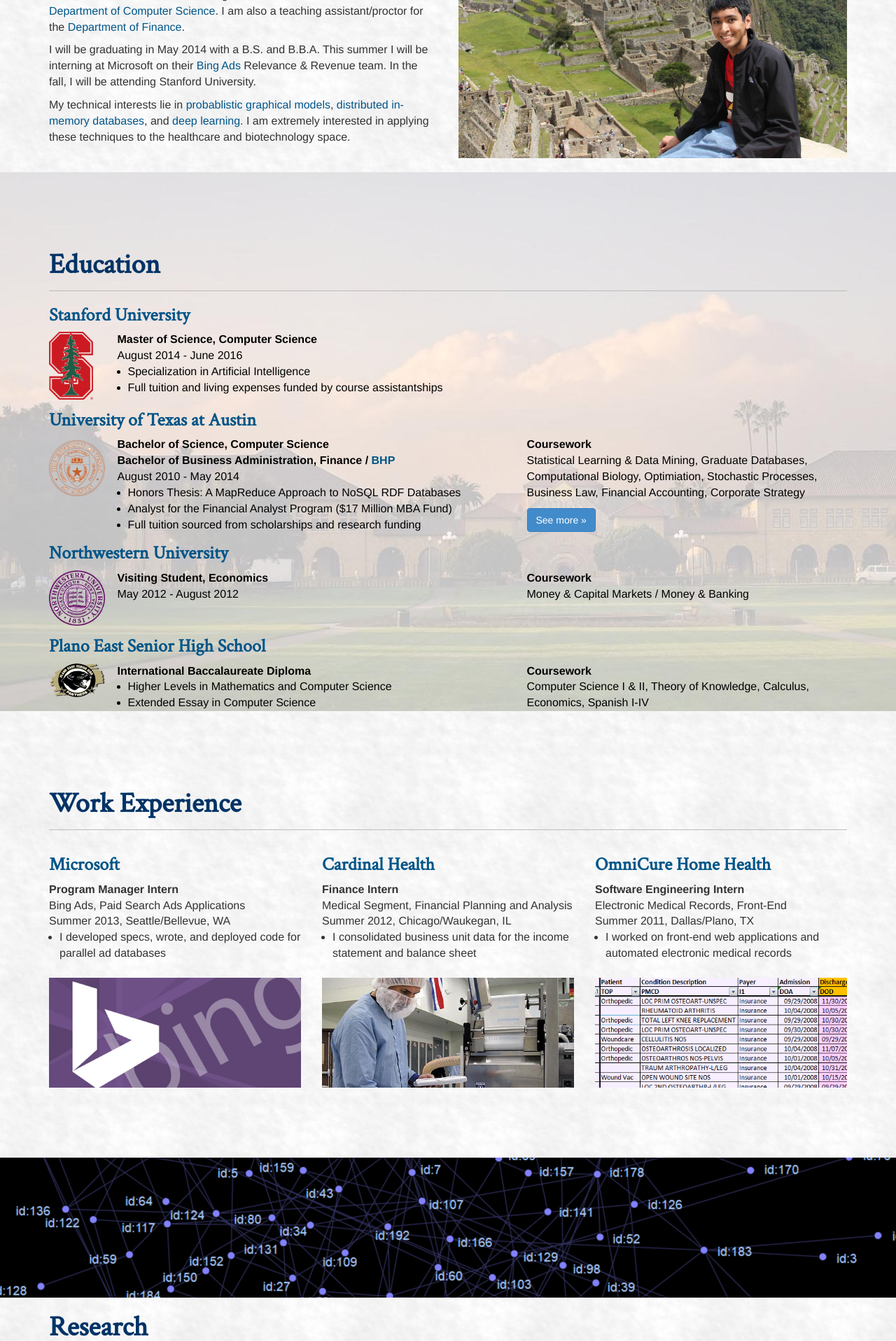
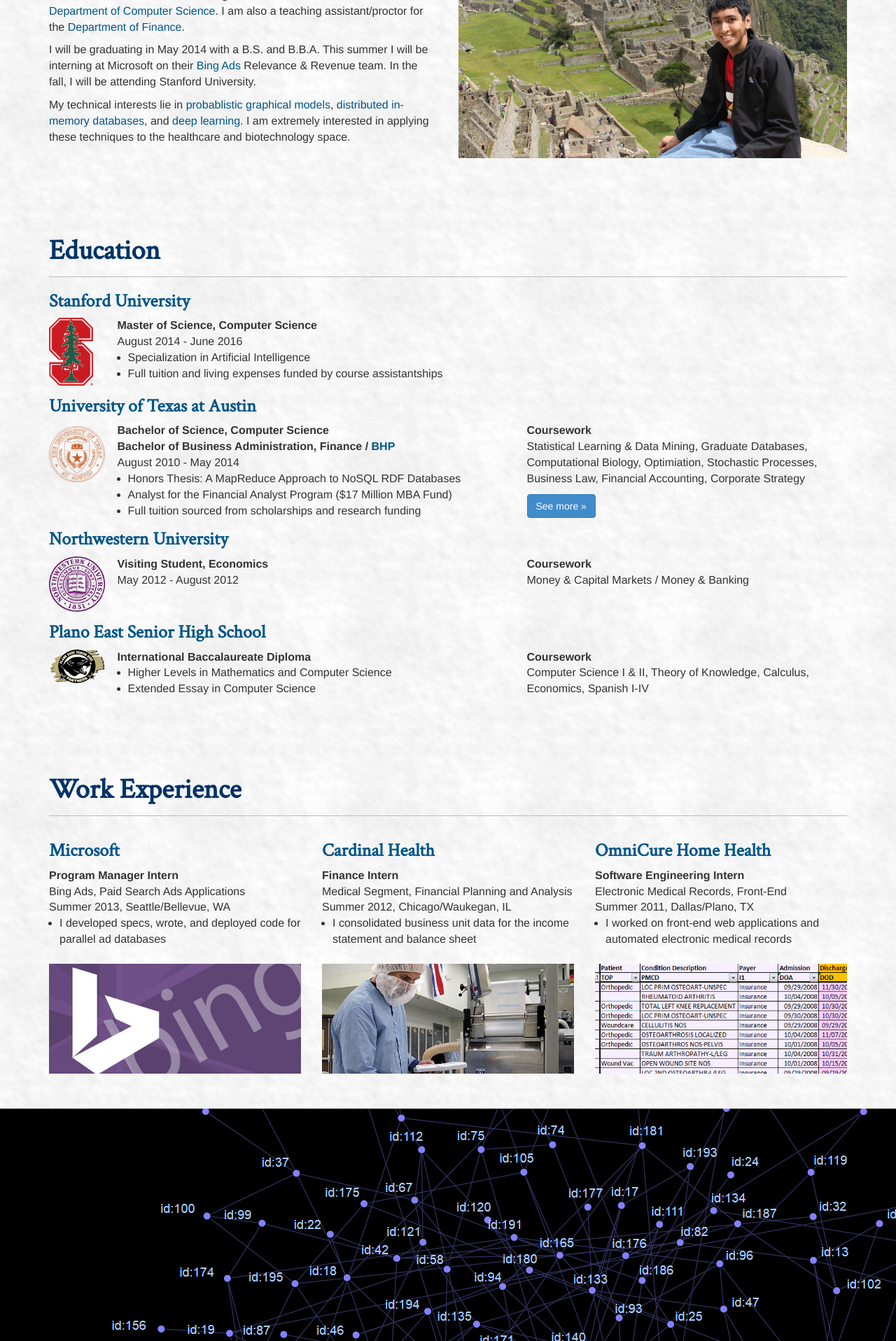
Before and after one commit to ahaque/PersonalWebsite, a PHP site: page /index1.htm in a window 1280 px wide. Shown: the part 941-2857 px from the top of the page at 70% size. Run offline with PHP 8.4, Linux system fonts and the light colour scheme; some libraries are stand-ins or nearby versions.

Commit message:
Added parallax to research

```diff
--- a/css/jumbotron.css
+++ b/css/jumbotron.css
@@ -37,7 +37,7 @@ body {
   background-position: left;
 }
 #section-education {
-  width: 100%;
+  height: 900px;
   top:0;
   left:0;
   z-index: 1;
@@ -47,25 +47,24 @@ body {
   background-repeat:no-repeat;
   background-position: top 100px;
 }
+#section-research-bg {
+  height: 60%;
+  top:0;
+  left:0;
+  z-index: 1;
+  margin-top: 50px;
+  color: black;
+  background-image: url(../img/dark_graph.png);
+  background-repeat:no-repeat;
+  background-position: top 100px;
+}
+
 .jumbotron-research h1,
 .jumbotron-research .h1 {
   font-family: 'Crimson Text', serif;
   color: inherit;
 }
-.jumbotron-research{
-    width: 100%;
-    height: 200px;
-    background-image: url(../img/dark_graph.png);
-    background-repeat:no-repeat;
-    background-position: center;
-    top:0;
-    left:0;
-    padding:0px;
-    margin:0px;
-    margin-top: 100px;
-    margin-bottom: -20px;
-    text-align: left;
-}
+
 .jumbotron .container {
   /* Jumbotron text vertical align */
   margin-top: 13%;
--- a/index1.htm
+++ b/index1.htm
@@ -113,7 +113,7 @@
 
 
 
-    <section id="section-education" data-speed="-3" data-type="background">
+    <section>
     <div class="container">
     <div class="page-header">
       <a class="anchor" id="education"></a>
@@ -248,12 +248,14 @@
       </div>
 
       </div>
+      <!--
+    <div class="jumbotron-research">
+    </div>
+    -->
 
-    <div class="jumbotron-research">
-    <a class="anchor" id="research"></a>
-    </div>
-
-
+    <section id="section-research-bg" data-speed="6" data-type="background">
+      <a class="anchor" id="research"></a>
+    </section>
 
       <div class="container">
       <div class="page-header">
@@ -278,12 +280,22 @@
         </div>
       </div>
 
+      <div class="row">
+        <div class="col-md-8">
+        <p>Donec id elit non mi porta gravida at eget metus. Fusce dapibus, tellus ac cursus commodo, tortor mauris condimentum nibh, ut fermentum massa justo sit amet risus. Etiam porta sem malesuada magna mollis euismod. Donec sed odio dui. Donec id elit non mi porta gravida at eget metus. Fusce dapibus, tellus ac cursus commodo, tortor mauris condimentum nibh, ut fermentum massa justo sit amet risus. Etiam porta sem malesuada magna mollis euismod. Donec sed odio dui.</p>
+        </div>
+        <div class="col-md-4">
+        <p>Donec id elit non mi porta gravida at eget metus. Fusce dapibus, tellus ac cursus commodo, tortor mauris condimentum nibh, ut fermentum massa justo sit amet risus. Etiam porta sem malesuada magna mollis euismod. Donec sed odio dui.</p>
+        </div>
+      </div>
+      </div>
+
       <hr>
-
       <footer>
         <p>&copy; 2014</p>
       </footer>
     </div> <!-- /container -->
+
 
 
     <!-- Bootstrap core JavaScript
```
